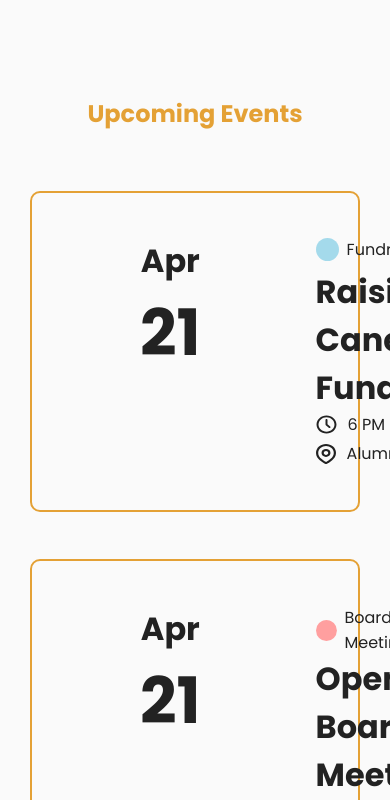
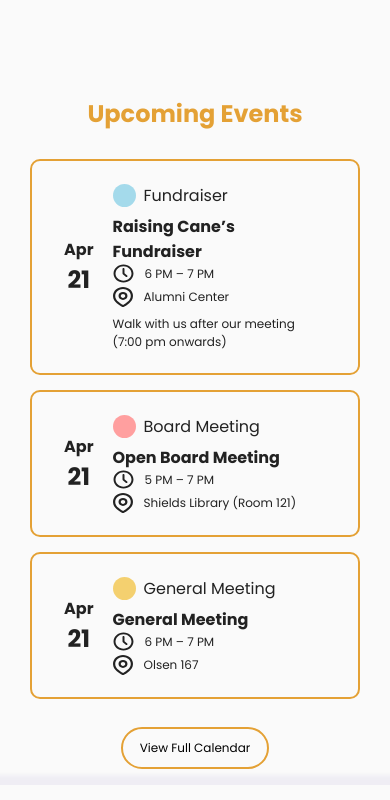
Before and after one commit to include-davis/aggie-fiction, a Next.js app: page /events in a window 390 px wide. Shown: the part 2174-2974 px from the top of the page. Built offline with nearby package versions, Linux system fonts and the light colour scheme.

Commit message:
Mobile styling for Upcoming Events

```diff
--- a/app/_components/UpcomingEvents/UpcomingEvents.jsx
+++ b/app/_components/UpcomingEvents/UpcomingEvents.jsx
@@ -43,13 +43,14 @@ export default function UpcomingEvents() {
       <div className={styles.list}>
         {events.map((e, i) => (
           <div key={i} className={styles.item}>
-            <div className={styles.mainColumns}>
 
             {/* COLUMN 1: Date */}
             <div className={styles.dateBlock}>
               <span className={styles.month}>{e.date.month}</span>
               <span className={styles.day}>{e.date.day}</span>
             </div>
+
+            <div className={styles.textContent}>
               {/* COLUMN 2: Details */}
               <div className={styles.details}>
                 {/* Type row with colored dot */}
@@ -77,7 +78,7 @@ export default function UpcomingEvents() {
                       height={19}
                       className={styles.icon}
                     />
-                    <span className={styles.metaText}>{e.time || "All-Day"}</span>
+                    <p className={styles.metaText}>{e.time || "All-Day"}</p>
                   </span>
                   <span className={styles.metaItem}>
                     {/* Pin icon */}
@@ -88,16 +89,15 @@ export default function UpcomingEvents() {
                       height={20}
                       className={styles.icon}
                     />
-                    <span className={styles.metaText}>{e.location}</span>
+                    <p className={styles.metaText}>{e.location}</p>
                   </span>
                 </div>
               </div>
-            </div>
-
               {/* COLUMN 3: Notes */}
               {e.description && (
-              <div className={styles.notes}>{e.description}</div>
+                <p className={styles.notes}>{e.description}</p>
               )}
+            </div>
           </div>
         ))}
       </div>
--- a/app/_components/UpcomingEvents/UpcomingEvents.module.scss
+++ b/app/_components/UpcomingEvents/UpcomingEvents.module.scss
@@ -1,8 +1,14 @@
+@use "app/(pages)/_globals/mixins.scss";
+
 .wrapper {
   display: flex;
   flex-direction: column;
   align-items: center;
   gap: 60px;
+
+  @include mixins.phone {
+    gap: 28px;
+  }
 }
 
 .heading {
@@ -16,6 +22,9 @@
   align-items: center;
   gap: 47px;
 
+  @include mixins.phone {
+    gap: 15px;
+  }
 }
 
 .item {
@@ -26,15 +35,23 @@
 
   display: flex;
   align-items: center;
-  justify-content: space-between;
-  gap: 8px;
+  gap: 115px;
 
   padding: 44px 108px;
+
+  @include mixins.phone {
+    padding: 22px 32px;
+    gap: 19px;
+  }
 }
 
 .mainColumns {
   display: flex;
   gap: 115px;
+
+  @include mixins.phone {
+    gap: 29px;
+  }
 }
 
 .dateBlock {
@@ -46,16 +63,35 @@
 .month {
   font-size: 2rem;
   font-weight: 600;
+
+  @include mixins.phone {
+    font-size: 1rem;
+  }
 }
 
 .day {
   font-size: 4rem;
   font-weight: 700;
+
+  @include mixins.phone {
+    font-size: 1.5rem;
+  }
+}
+
+.textContent {
+  flex: 1;
+  display: flex;
+  justify-content: space-between;
+  gap: 8px;
+
+  @include mixins.phone {
+    flex-direction: column;
+  }
 }
 
 .details {
   flex: 2;
-  text-align: left;
+}
 
 .typeRow {
   display: inline-flex;
@@ -70,6 +106,10 @@
 
 .title {
   font-size: 2rem;
+
+  @include mixins.phone {
+    font-size: 1rem;
+  }
 }
 
 .meta {
@@ -83,11 +123,14 @@
   align-items: center;
   gap: 11px;
 }
-}
 
 .notes {
-  width: 330px;
-  font-size: 0.875rem;
+  flex: 1;
+  max-width: 330px;
+
+  @include mixins.phone {
+    max-width: none;
+  }
 }
 
 .button {
@@ -97,4 +140,9 @@
   background: transparent;
   font-size: 1.5rem;
   cursor: pointer;
+
+  @include mixins.phone {
+    padding: 10px 16.5px;
+    font-size: 0.75rem;
   }
+}
```
Lines whose indentation alone changed are shown as unchanged.
